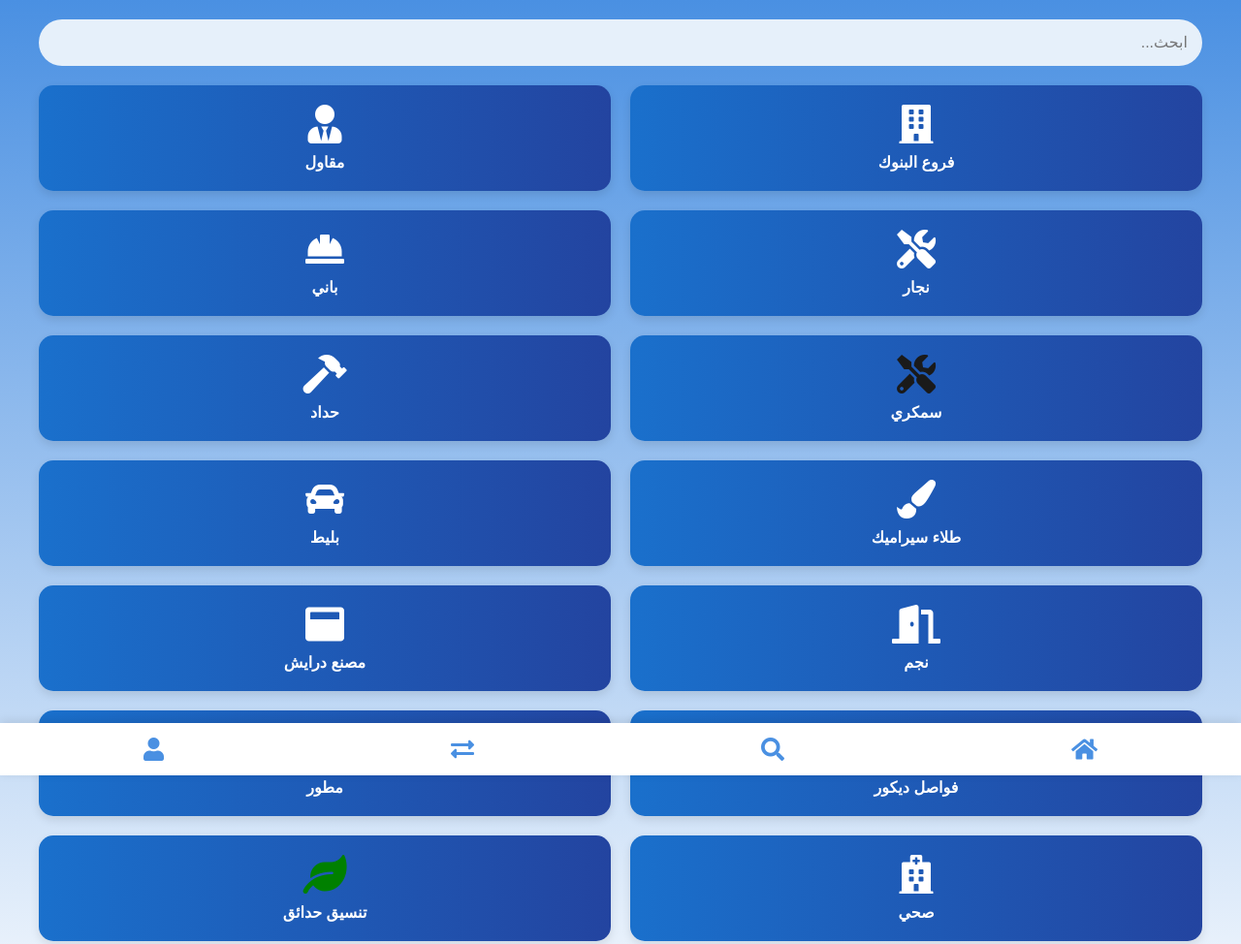
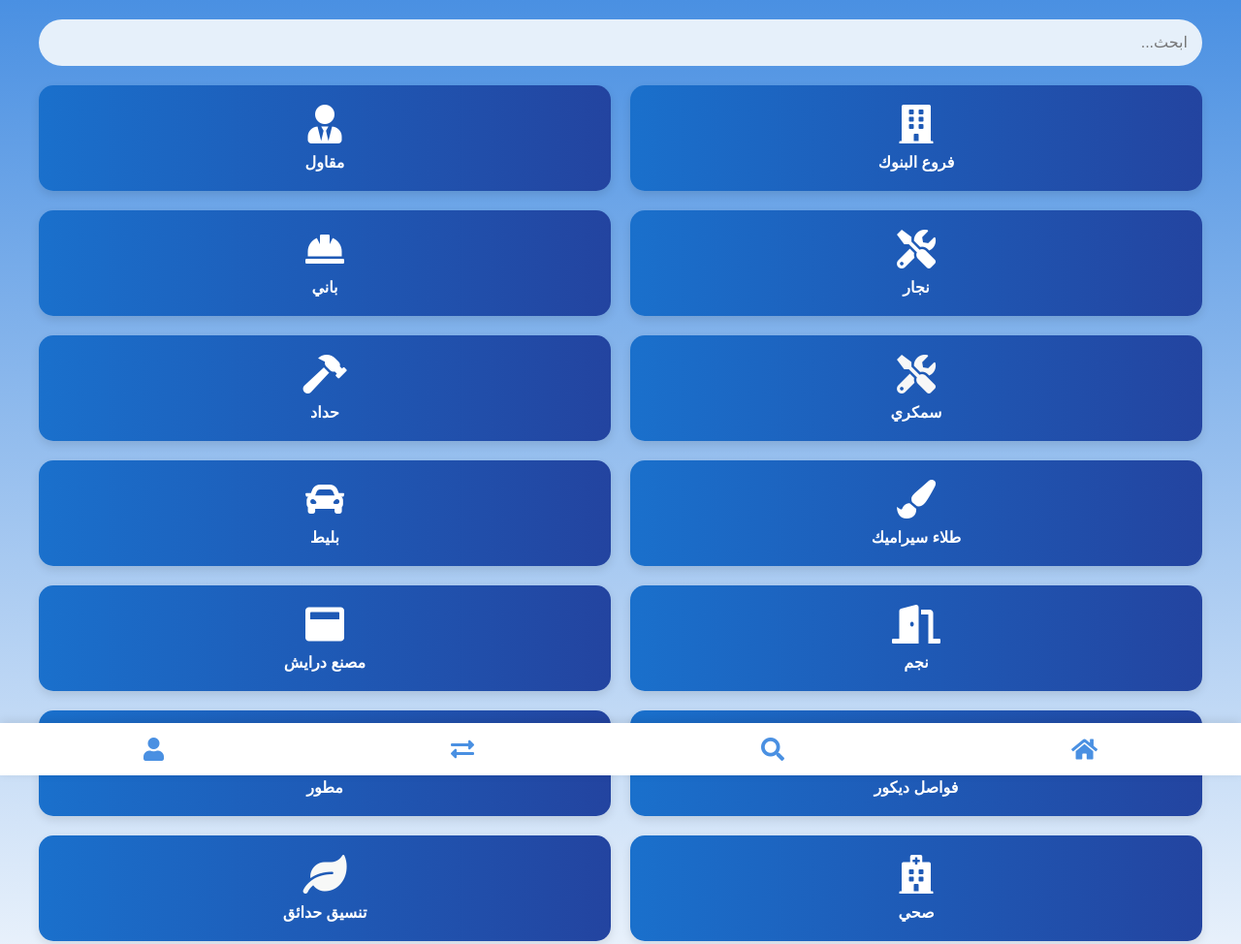
Before and after one commit to APP2-a11y/Wep-programe, a plain HTML site: page cfa.html in a window 1280 px wide. Shown: the top 974 px of the page at 97% size. Drawn offline with nearby package versions, Linux system fonts and the light colour scheme.

Commit message:
https://github.com/GO-Colden/Wep-programe.git

```diff
--- a/cfa.html
+++ b/cfa.html
@@ -180,7 +180,7 @@
                 <p>باني</p>
             </div>
             <div class="service-item">
-                <i class="fas fa-tools icon" style="color: #1a1a1a;"></i>
+                <i class="fas fa-tools icon" style="color: #f7f7f7;"></i>
                 <p>سمكري</p>
             </div>
             <div class="service-item">
@@ -204,7 +204,7 @@
                 <p>مصنع درايش</p>
             </div>
             <div class="service-item">
-                <i class="fas fa-paint-brush icon" style="color: red;"></i>
+                <i class="fas fa-paint-brush icon" style="color: rgb(250, 249, 249);"></i>
                 <p>فواصل ديكور</p>
             </div>
             <div class="service-item">
@@ -216,7 +216,7 @@
                 <p>صحي</p>
             </div>
             <div class="service-item">
-                <i class="fas fa-leaf icon" style="color: green;"></i>
+                <i class="fas fa-leaf icon" style="color: rgb(247, 248, 247);"></i>
                 <p>تنسيق حدائق</p>
             </div>
             <div class="service-item">
```
